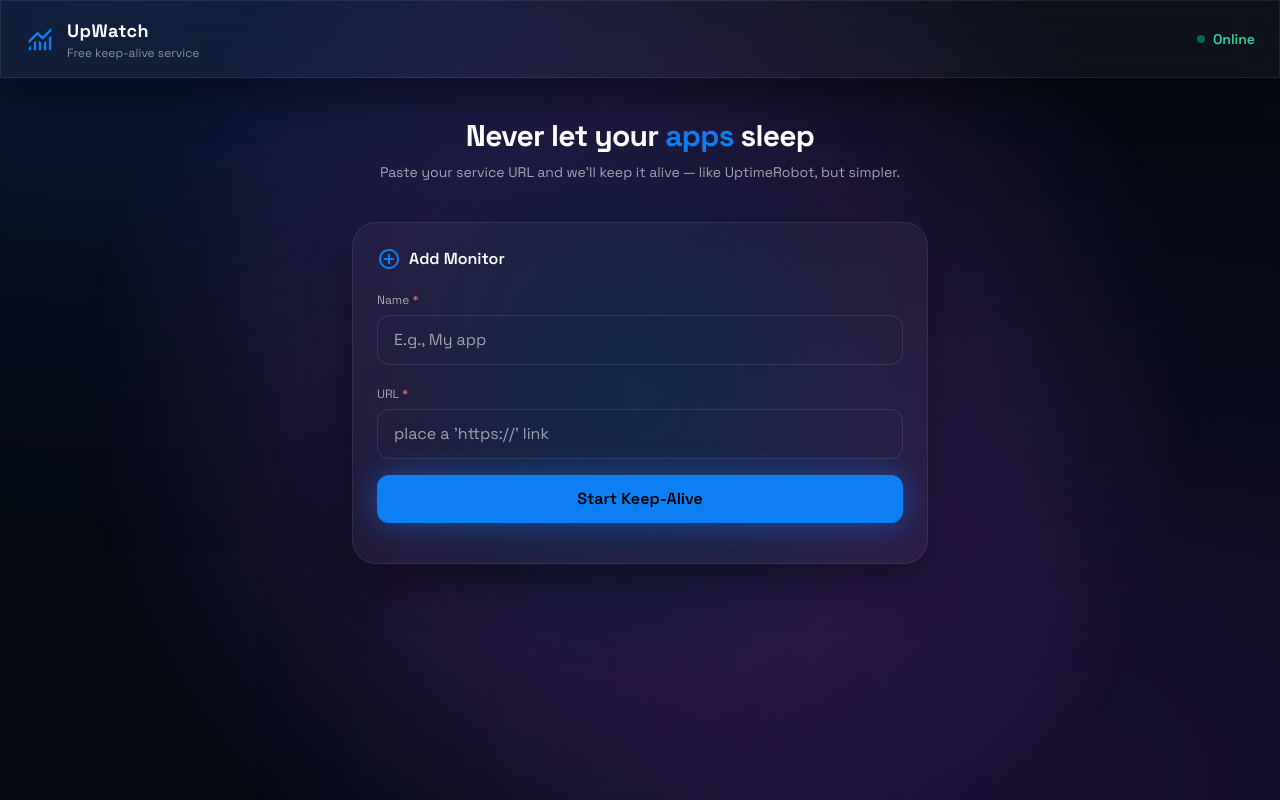
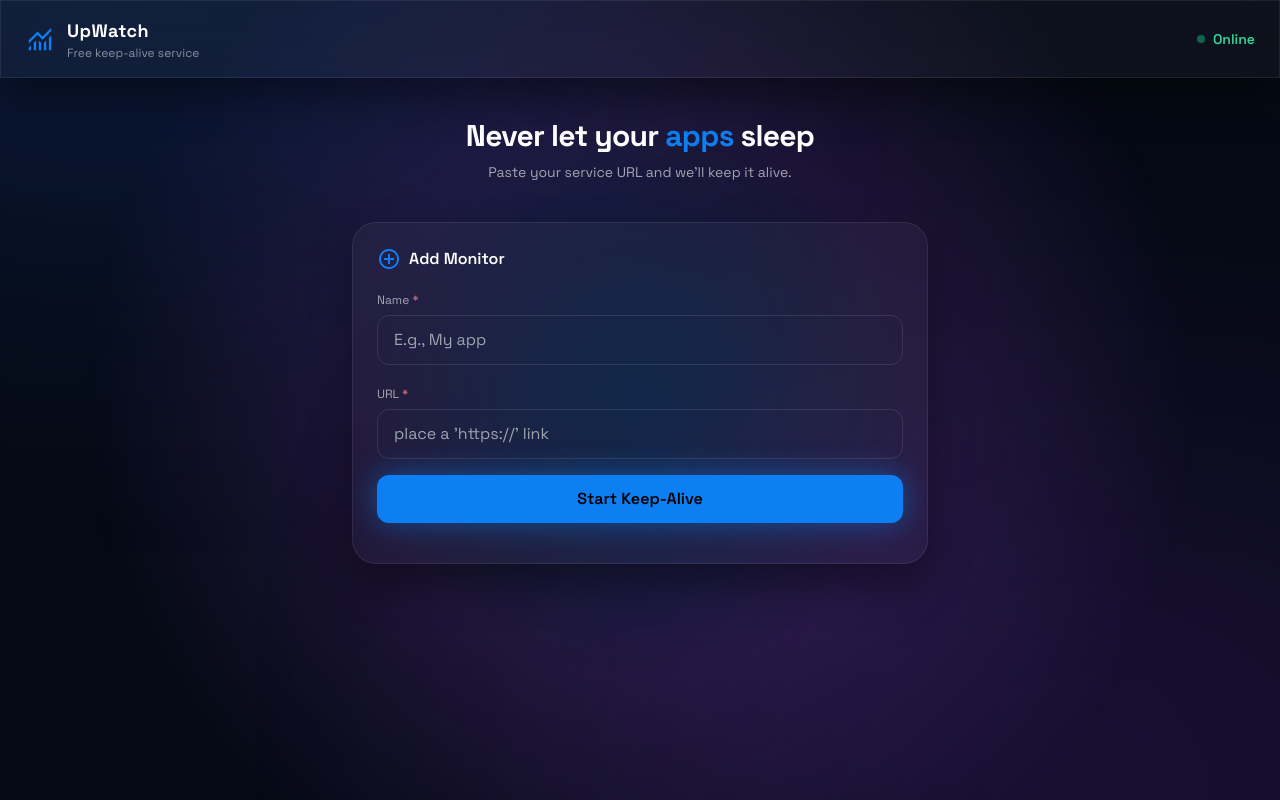
Before and after one commit to Shashankxingh/UpWatch, a website: page index.html in a window 1280 px wide. Drawn offline with nearby package versions, Linux system fonts and the light colour scheme.

Commit message:
Update index.html

```diff
--- a/index.html
+++ b/index.html
@@ -107,7 +107,7 @@ body {
     Never let your <span class="text-primary"> apps</span> sleep
   </h2>
   <p class="text-white/60 mt-2 text-sm">
-    Paste your service URL and we’ll keep it alive — like UptimeRobot, but simpler.
+    Paste your service URL and we’ll keep it alive.
   </p>
 </section>
 
```
